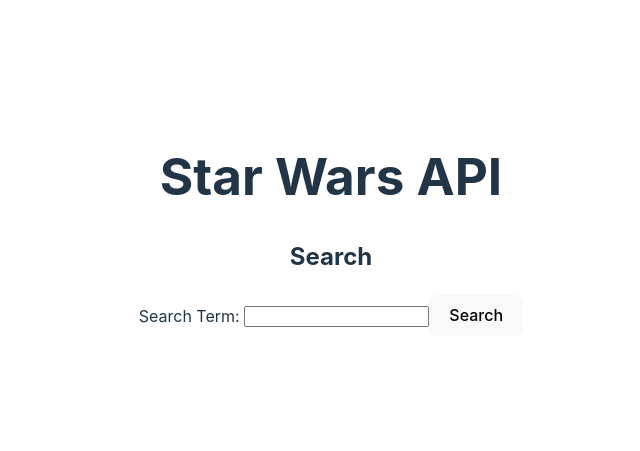
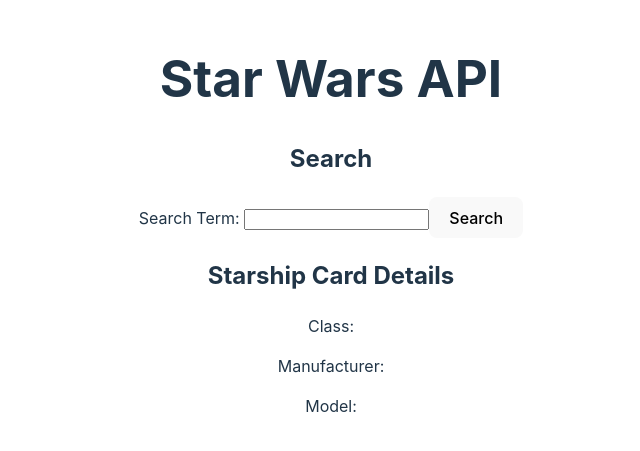
Before and after one commit to caojohnny91/fetching-data-in-react-lab, a React (Vite) app: page / in a window 1280 px wide. Shown: the part 175-626 px from the top of the page, without its empty margins (309-949 px from the left). Built offline with nearby package versions, Linux system fonts and the light colour scheme.

Commit message:
created starshipcard display

```diff
--- a/src/App.jsx
+++ b/src/App.jsx
@@ -2,6 +2,7 @@
 import "./App.css";
 import * as starshipService from "./services/starshipService";
 import StarshipSearch from "./components/StarshipSearch";
+import StarshipCard from "./components/StarshipCard";
 // import StarshipList from "./components/StarshipList";
 
 function App() {
@@ -19,14 +20,11 @@
 
   console.log("State:", starships);
 
-  // useEffect(() => {
-
-  // }, []);
-
   return (
     <>
       <h1>Star Wars API</h1>
       <StarshipSearch fetchData={fetchData} />
+      <StarshipCard starships={starships} />
     </>
   );
 }
--- a/src/components/StarshipCard.jsx
+++ b/src/components/StarshipCard.jsx
@@ -0,0 +1,14 @@
+const StarshipCard = (props) => {
+  console.log("StarshipCard props:, props");
+
+  return (
+    <>
+      <h2>Starship Card Details</h2>
+      <p>Class: {props.starships.class}</p>
+      <p>Manufacturer: {props.starships.manufacturer}</p>
+      <p>Model: {props.starships.model}</p>
+    </>
+  );
+};
+
+export default StarshipCard;
--- a/src/services/starshipService.js
+++ b/src/services/starshipService.js
@@ -6,6 +6,7 @@
     const res = await fetch(STARSHIP_BASE_URL + queryString);
     const data = await res.json();
     console.log("Data:", data);
+    return data;
   } catch (error) {
     console.log(error);
     console.log(
```
